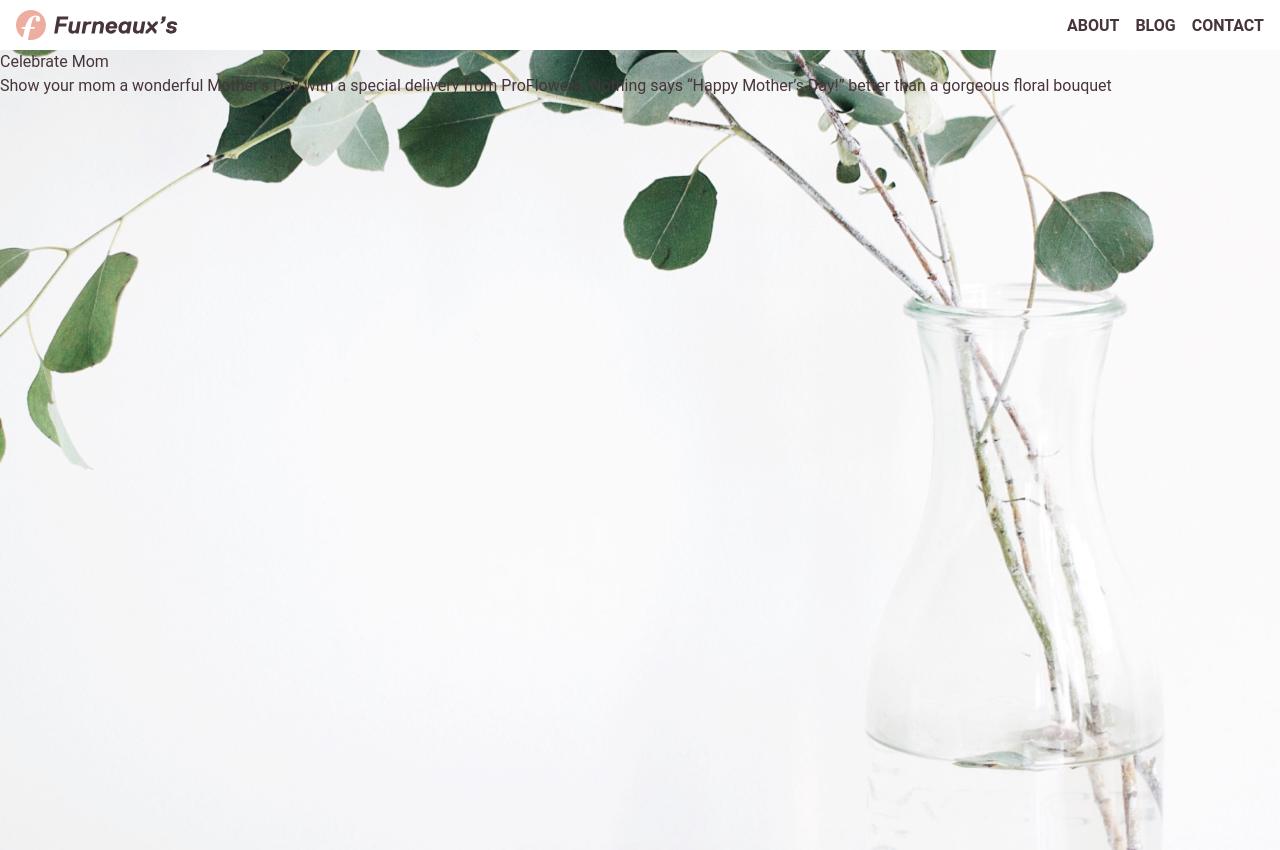
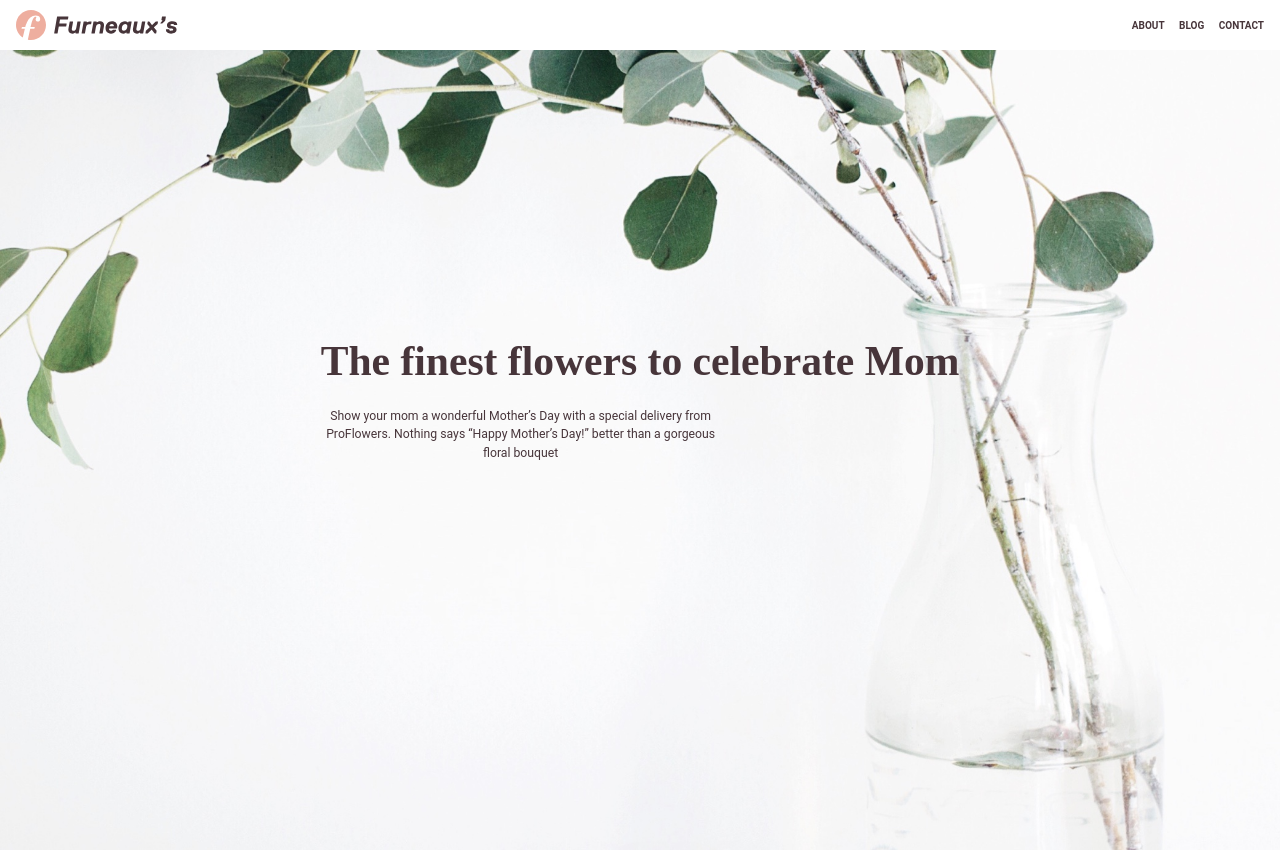
Before and after one commit to haroldao/Grids_Website_Training, a website: page index.html in a window 1280 px wide. Shown: the top 850 px of the page. Drawn offline with Linux system fonts and the light colour scheme.

Commit message:
Hero Text Update CSS

```diff
--- a/index.html
+++ b/index.html
@@ -22,7 +22,7 @@
 
     <section class="hero">
       <div>
-        <h2>Celebrate Mom</h2>
+        <h2>The finest flowers to celebrate Mom</h2>
         <p>
           Show your mom a wonderful Mother’s Day with a special delivery from
           ProFlowers. Nothing says “Happy Mother’s Day!” better than a gorgeous
--- a/style.css
+++ b/style.css
@@ -26,8 +26,8 @@ a {
 
 body {
   font-family: Roboto;
-  /* font-size: 62.5%; */
-  font-size: 16px;
+  font-size: 62.5%;
+  /* font-size: 16px; */
   line-height: 1.5;
   color: var(--brown);
 }
@@ -44,7 +44,7 @@ header h1 {
 
 header nav {
   float: right;
-  margin-top: 4px;
+  margin-top: 8px;
 }
 
 header nav a {
@@ -61,4 +61,30 @@ header nav a {
   background-size: cover;
   background-position: right center;
   height: 100vh;
+  /* padding-top: 200px; */
 }
+
+.hero div {
+  position: absolute;
+  /* padding: 0 20px; */
+  max-width: 1440px;
+  top: 50%;
+  left: 50%;
+  transform: translate(-50%, -50%);
+  margin-left: auto;
+  margin-right: auto;
+  font-size: 1.225em;
+  text-align: center;
+}
+
+.hero h2 {
+  font-family: David Libre;
+  font-size: 2.6rem;
+  font-weight: 700;
+  line-height: 1.2;
+  margin: 0 0 20px;
+}
+
+.hero p {
+  max-width: 400px;
+}
```
